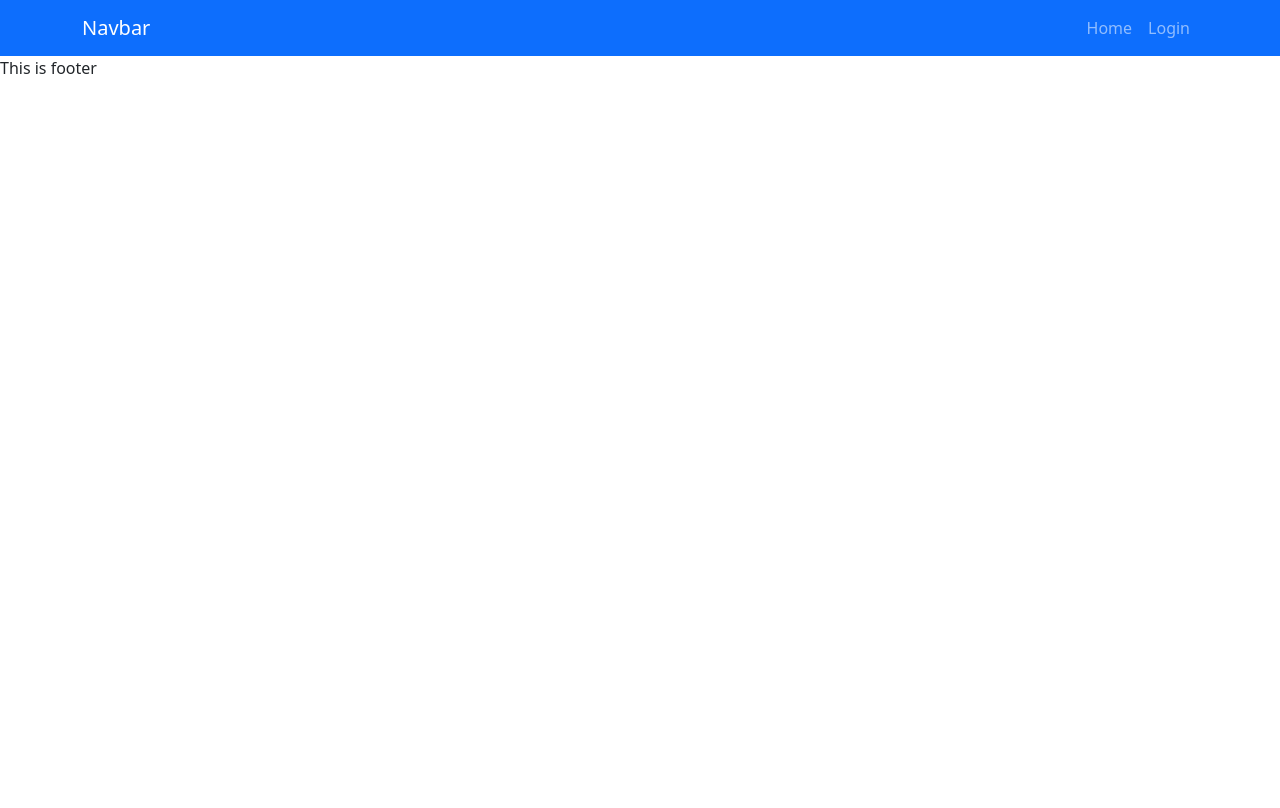
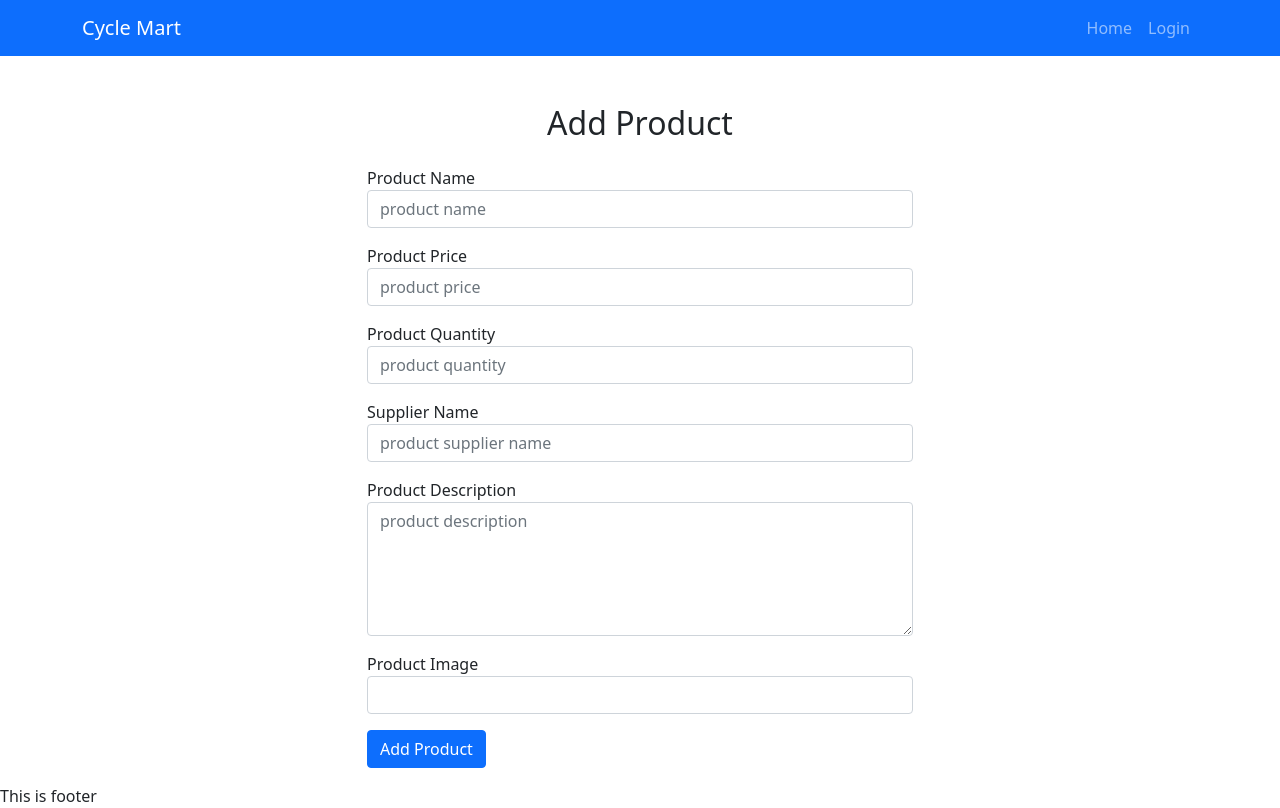
Before and after one commit to KamrulHasan05/warehouse-client-side, a React (Create React App) app: page /add-product in a window 1280 px wide. Built offline with nearby package versions, Linux system fonts and the light colour scheme.

Commit message:
add product form added

```diff
--- a/src/App.js
+++ b/src/App.js
@@ -7,6 +7,7 @@ import Login from './components/Login/Login';
 import Signup from './components/Signup/Signup';
 import UpdateCycleDetails from './components/UpdateCycleDetails/UpdateCycleDetails';
 import ManageInventory from './components/ManageInventory/ManageInventory';
+import AddProduct from './components/AddProduct/AddProduct';
 
 function App() {
   return (
@@ -16,6 +17,7 @@ function App() {
         <Route path='/' element={<Home />}></Route>
         <Route path='/update-details/:id' element={<UpdateCycleDetails />}></Route>
         <Route path='/manage-inventory' element={<ManageInventory />}></Route>
+        <Route path='/add-product' element={<AddProduct />}></Route>
         <Route path='/login' element={<Login />}></Route>
         <Route path='/signup' element={<Signup />}></Route>
       </Routes>
--- a/src/components/AddProduct/AddProduct.js
+++ b/src/components/AddProduct/AddProduct.js
@@ -1,10 +1,56 @@
-import React from 'react';
+import React, { useRef } from 'react';
 
 const AddProduct = () => {
+    const name = useRef('');
+    const price = useRef(0);
+    const quantity = useRef(0);
+    const supplier = useRef('');
+    const description = useRef('');
+    const imageUrl = useRef('');
+
+    const handleSubmit = event => {
+        event.preventDefault();
+    }
+
     return (
-        <div>
-            This add product
-        </div>
+        <section className='pt-5'>
+            <div className="container">
+                <h2 className='text-center mb-4'>Add Product</h2>
+                <div className="row">
+                    <div className="col-md-6 offset-md-3">
+                        <form className='form' onSubmit={handleSubmit}>
+                            <div className="form-group mb-3">
+                                <label htmlFor="name">Product Name</label>
+                                <input className="form-control" type="text" ref={name} id="name" placeholder='product name' />
+                            </div>
+                            <div className="form-group mb-3">
+                                <label htmlFor="price">Product Price</label>
+                                <input className="form-control" type="number" min='0' ref={price} id="price" placeholder='product price' />
+                            </div>
+                            <div className="form-group mb-3">
+                                <label htmlFor="quantity">Product Quantity</label>
+                                <input className="form-control" type="number" min='0' ref={quantity} id="quantity" placeholder='product quantity' />
+                            </div>
+                            <div className="form-group mb-3">
+                                <label htmlFor="supplier">Supplier Name</label>
+                                <input className="form-control" type="text" ref={supplier} id="supplier" placeholder='product supplier name' />
+                            </div>
+                            <div className="form-group mb-3">
+                                <label htmlFor="description">Product Description</label>
+                                <textarea className='form-control' ref={description} id="description" rows="5" placeholder='product description'></textarea>
+                            </div>
+                            <div className="form-group mb-3">
+                                <label htmlFor="image">Product Image</label>
+                                <input type="text" ref={imageUrl} id="image" className='form-control' />
+                            </div>
+                            <div className="form-group mb-3">
+                                <input type="submit" value="Add Product" className='btn btn-primary' />
+                            </div>
+                        </form>
+                    </div>
+                </div>
+            </div>
+        </section>
     );
 };
 
--- a/src/components/Header/Header.js
+++ b/src/components/Header/Header.js
@@ -7,7 +7,7 @@ const Header = () => {
         <header>
             <Navbar bg="primary" variant="dark">
                 <Container>
-                    <Navbar.Brand as={Link} to='/'>Navbar</Navbar.Brand>
+                    <Navbar.Brand as={Link} to='/'>Cycle Mart</Navbar.Brand>
                     <Nav className="ms-auto">
                         <Nav.Link as={Link} to='/'>Home</Nav.Link>
                         <Nav.Link as={Link} to='/login'>Login</Nav.Link>
--- a/src/components/ManageInventory/ManageInventory.js
+++ b/src/components/ManageInventory/ManageInventory.js
@@ -2,16 +2,22 @@ import React from 'react';
 import { Table } from 'react-bootstrap';
 import TableProduct from '../TableProduct/TableProduct';
 import useManageProduct from './../useManageProduct';
+import { useNavigate } from 'react-router-dom';
 
 const ManageInventory = () => {
     const [products] = useManageProduct();
+    const navigate = useNavigate()
+    return (
+        <section className='pt-5'>
+            <div className="container">
+                <div className='d-flex justify-content-around mb-4'>
+                    <h2 >Manage Inventory</h2>
+                    <button className='btn btn-primary' onClick={() => navigate('/add-product')}>Add New Product</button>
+                </div>
+                <div className="row">
 
-    return (
-        <section>
-            <div className="container">
-                <div className="row">
                     <div className="col-md-8 offset-md-2">
-                        <Table striped bordered hover>
+                        <Table striped bordered hover responsive>
                             <thead>
                                 <tr className='text-center'>
                                     <th>#Sl</th>
--- a/src/components/TableProduct/TableProduct.js
+++ b/src/components/TableProduct/TableProduct.js
@@ -1,12 +1,14 @@
 import React, { useState } from 'react';
 import { Modal, Button } from 'react-bootstrap';
 import { FaTrash, FaEdit } from "react-icons/fa";
-import useManageProduct from './../useManageProduct';
+import { useNavigate } from 'react-router-dom';
 
 const TableProduct = ({ product, index }) => {
-    const [products, state, setProducts, setState] = useManageProduct()
+
     const [show, setShow] = useState(false);
     const { _id, image, name, price, quantity } = product;
+
+    const navigate = useNavigate()
 
     const handleDelete = id => {
         const handleClose = () => setShow(false);
@@ -15,13 +17,7 @@ const TableProduct = ({ product, index }) => {
             method: 'DELETE'
         })
             .then(res => res.json())
-            .then(data => {
-                if (data.acknowledged === true) {
-                    const restProducts = products.filter(product => product._id !== id);
-                    setProducts(restProducts);
-                    setState(!state);
-                }
-            });
+            .then(data => console.log(data));
         handleClose()
     }
 
@@ -37,16 +33,15 @@ const TableProduct = ({ product, index }) => {
                 <td style={{ verticalAlign: 'middle' }}>{price}</td>
                 <td style={{ verticalAlign: 'middle' }}>{quantity}</td>
                 <td style={{ verticalAlign: 'middle' }}>
-                    <span className='text-success btn'><FaEdit /></span>
+                    <span className='text-success btn' onClick={() => navigate(`/update-details/${_id}`)}><FaEdit /></span>
                     <span className='text-danger btn' onClick={handleShow} ><FaTrash /></span>
                 </td>
             </tr>
             <Modal show={show} onHide={handleClose}>
                 <Modal.Header closeButton>
-                    <Modal.Title>Modal heading</Modal.Title>
+                    <Modal.Title>Are you confirm to delete this product?</Modal.Title>
                 </Modal.Header>
-                <Modal.Body>Woohoo, you're reading this text in a modal!</Modal.Body>
-                <Modal.Footer>
+                <Modal.Footer className='justify-content-center'>
                     <Button variant="secondary" onClick={handleClose}>
                         Close
                     </Button>
--- a/src/components/useManageProduct.js
+++ b/src/components/useManageProduct.js
@@ -1,14 +1,13 @@
 import { useEffect, useState } from 'react';
 
 const useManageProduct = () => {
-    const [state, setState] = useState(false)
     const [products, setProducts] = useState([]);
     useEffect(() => {
         fetch('http://localhost:5000/allProducts')
             .then(res => res.json())
             .then(data => setProducts(data))
-    }, [state])
-    return [products, state, setProducts, setState];
+    }, [products])
+    return [products, setProducts];
 };
 
 export default useManageProduct;
```
